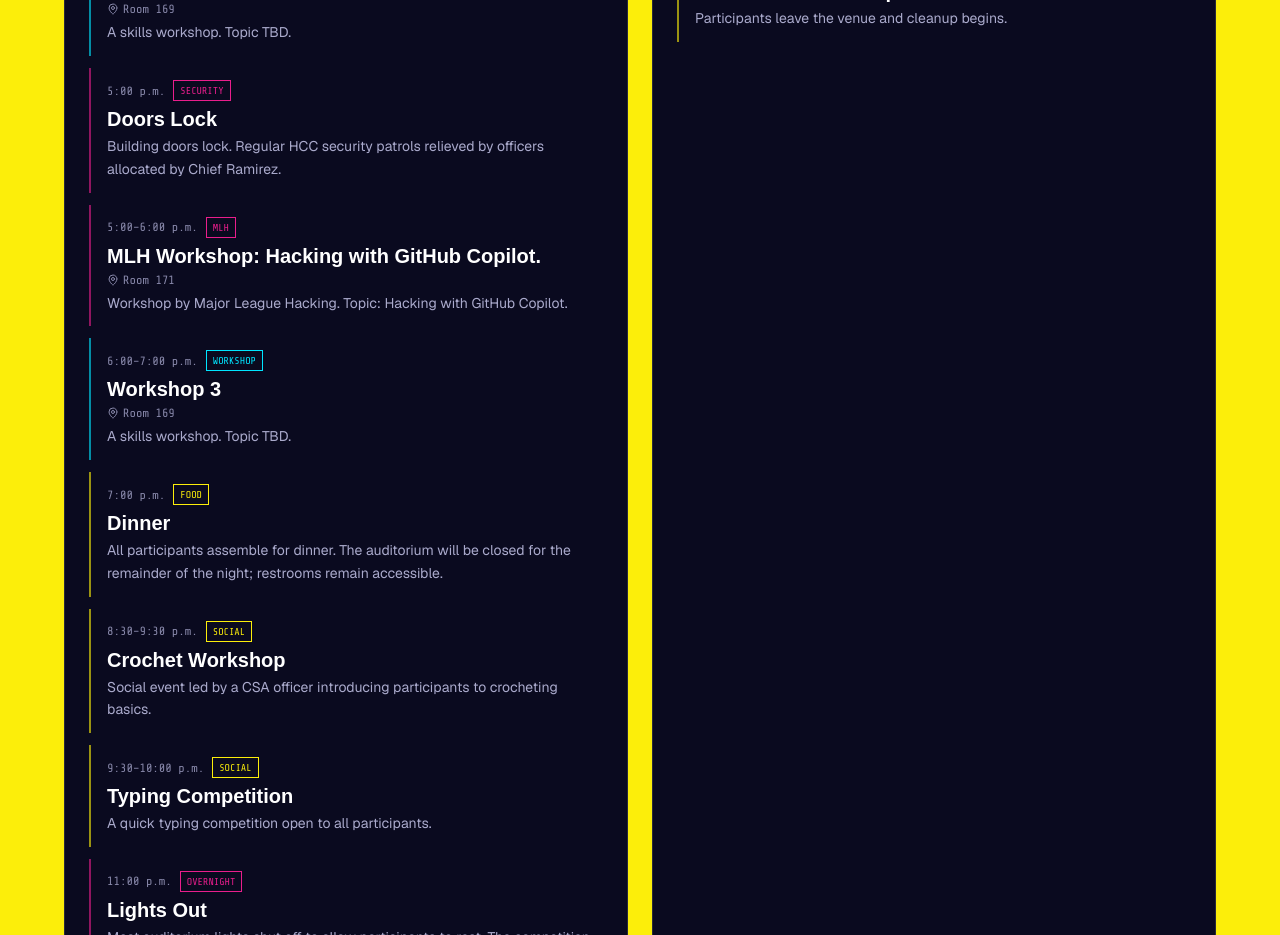
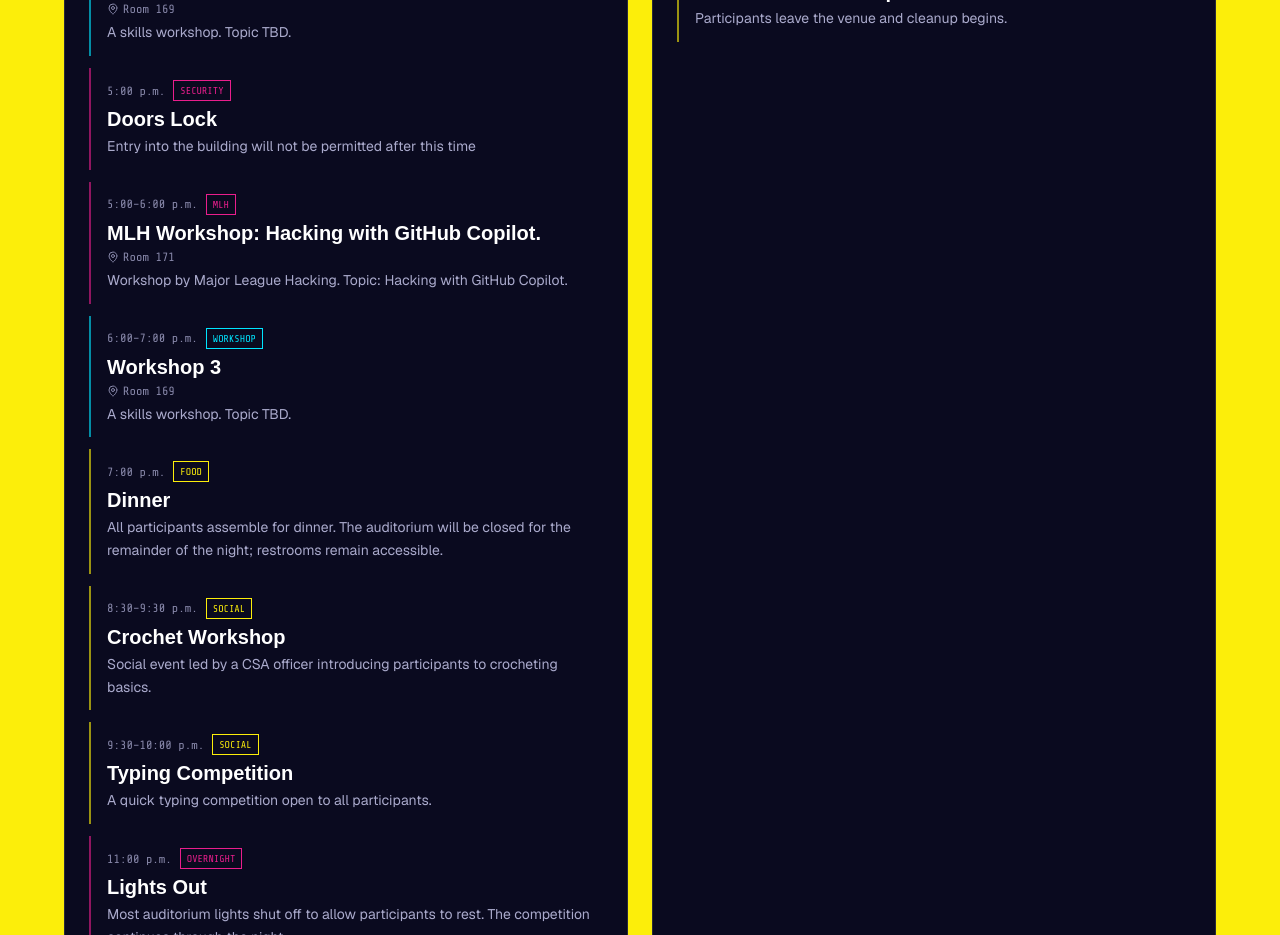
Before and after one commit to HCC-Computer-Science-Association/hackhcc-frontend, a Next.js app: page / in a window 1280 px wide. Shown: the part 3880-4815 px from the top of the page. Built offline with nearby package versions, Linux system fonts and the light colour scheme; a web font is replaced by a local one.

Commit message:
Fix title

```diff
--- a/components/Schedule.tsx
+++ b/components/Schedule.tsx
@@ -61,7 +61,7 @@ const day1: ScheduleEvent[] = [
     time: "5:00 p.m.",
     title: "Doors Lock",
     description:
-      "Building doors lock. Regular HCC security patrols relieved by officers allocated by Chief Ramirez.",
+      "Entry into the building will not be permitted after this time",
     tag: "SECURITY",
     tagColor: "magenta",
   },
```
